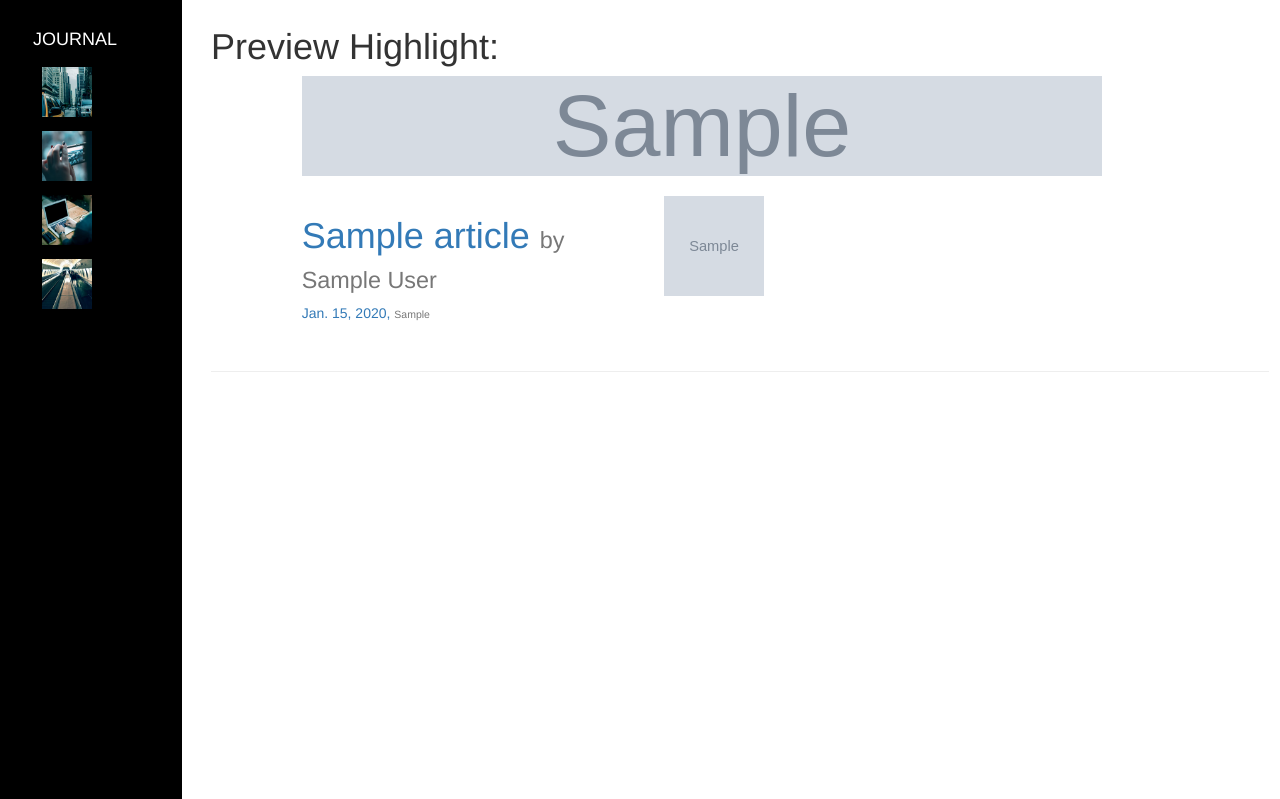
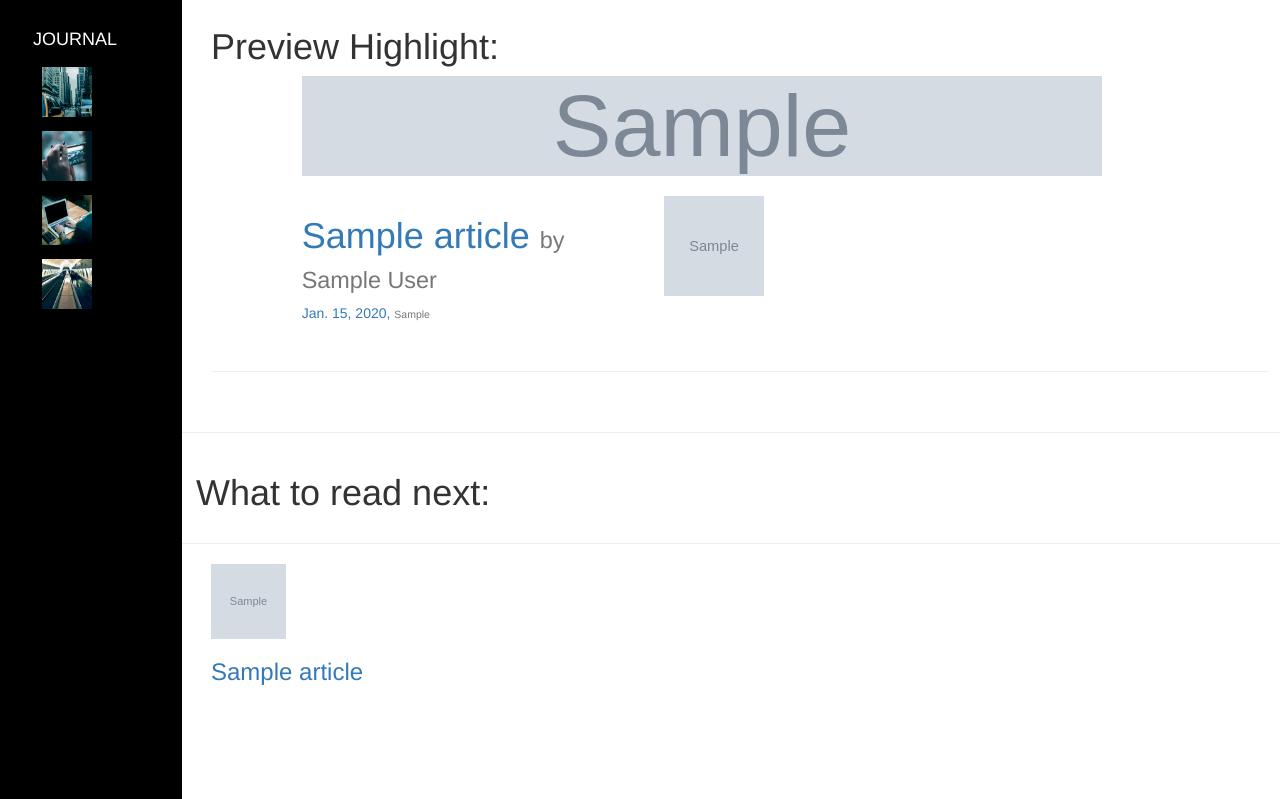
Before and after one commit to abrahamvarricatt/journal, a Django app: page / in a window 1280 px wide. Shown: the part 51-850 px from the top of the page. Run offline with Django 3.2, Linux system fonts and the light colour scheme; tables that the repository leaves empty hold one stand-in row (values such as "Sample post"); grey boxes marked "Sample" are stand-in pictures; some libraries are stand-ins or nearby versions.

Commit message:
Footer as templatetag
Adding a footer element to show hero image + title of 4 random articles from DB.

Fixes:  #14

```diff
--- a/tiki/templates/base.html
+++ b/tiki/templates/base.html
@@ -1,3 +1,4 @@
+{% load tiki_extras %}
 <!DOCTYPE html>
 <html lang="en">
 <head>
@@ -112,6 +113,8 @@
         {% endblock %}
     </div>
 
+    {% random_articles_for_footer %}
+
     <script src="/static/bootstrap/js/jquery-1.12.0.min.js"></script>
     <script src="/static/bootstrap/js/bootstrap.min.js"></script>
 </body>
--- /dev/null
+++ b/tiki/templates/random_articles.html
@@ -0,0 +1,19 @@
+<hr>
+<div class="container body-content">
+    <div class="row">
+        <h1>What to read next:</h1>
+    </div>
+</div>
+<hr>
+<div class="container body-content">
+    <div class="row">
+    {% for article in random_articles %}
+        <div class="col-sm-3">
+            <a href="{% url 'article' article.id %}">
+                <img src="{{ article.hero_image.url }}" height="75" width="75" alt="{{ article.hero_image.name }}">
+                <h3>{{ article.title }}</h3>
+            </a>
+        </div>
+    {% endfor %}
+    </div>
+</div>
--- /dev/null
+++ b/tiki/templatetags/tiki_extras.py
@@ -0,0 +1,11 @@
+from django import template
+from tiki.models import Article
+
+register = template.Library()
+
+
+@register.inclusion_tag('random_articles.html')
+def random_articles_for_footer():
+    # ref: http://stackoverflow.com/a/3506692/198660
+    random_articles = Article.objects.all().order_by('?')[:4]
+    return {'random_articles': random_articles}
```
Also changed, not shown: tiki/templatetags/__init__.py (added).
